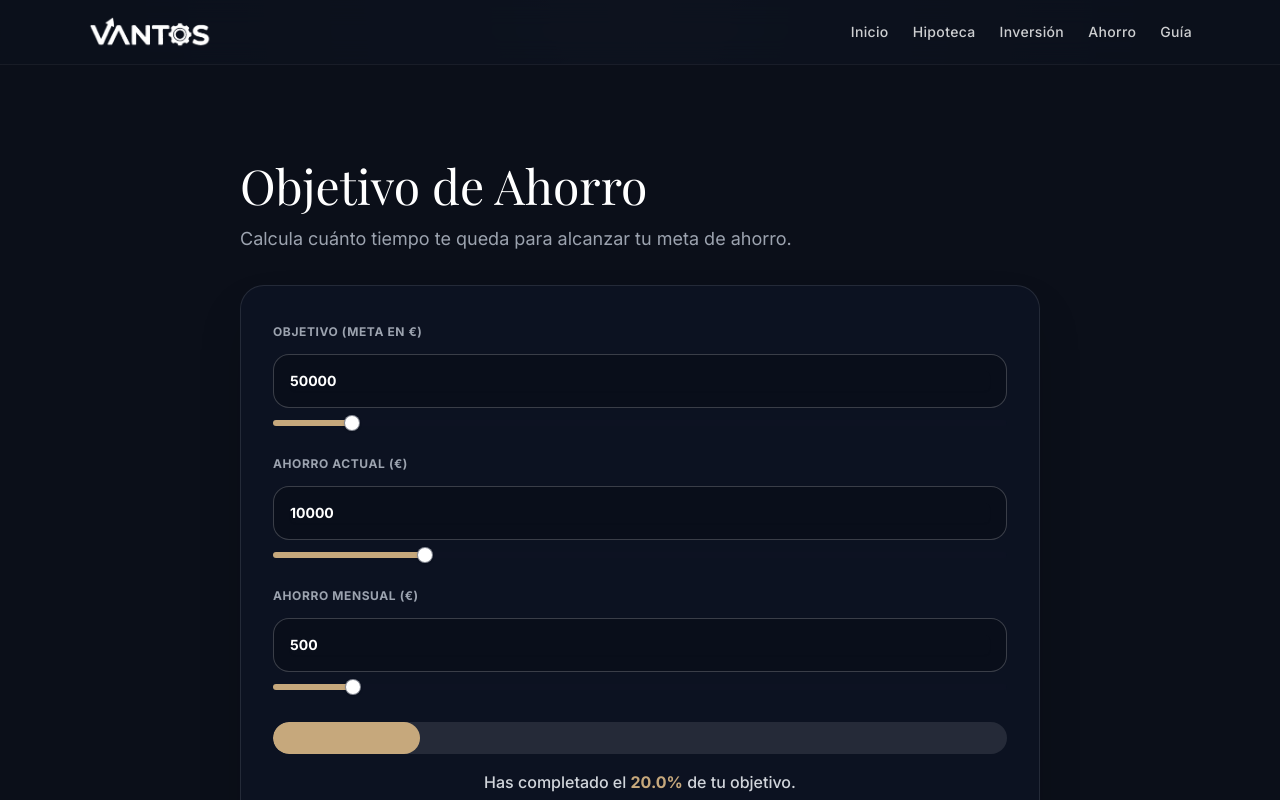
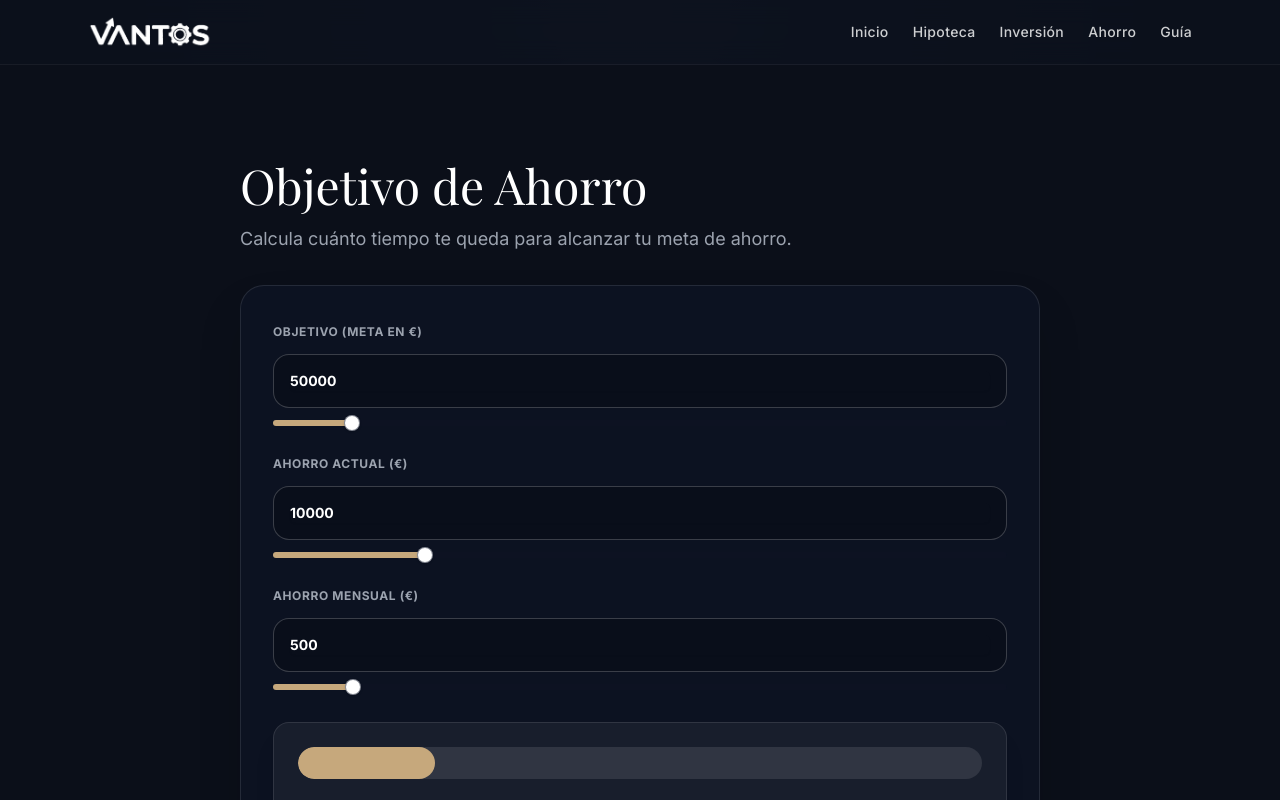
Before and after one commit to bombardeenLaUA/Vantos, a Next.js app: page /herramientas/ahorro in a window 1280 px wide. Shown: the top 800 px of the page. Built offline with nearby package versions, Linux system fonts and the light colour scheme; a web font is replaced by a local one.

Commit message:
ultimos cambios en la interfaz

```diff
--- a/app/globals.css
+++ b/app/globals.css
@@ -2,13 +2,12 @@
 @tailwind components;
 @tailwind utilities;
 
-html {
+html,
+body {
   height: 100%;
-  min-height: 100%;
 }
 
 body {
-  height: 100%;
   min-height: 100%;
   background: radial-gradient(circle at 50% 0%, #1a2035 0%, #0B0F19 100%);
   background-attachment: fixed;
--- a/app/herramientas/ahorro/page.tsx
+++ b/app/herramientas/ahorro/page.tsx
@@ -41,7 +41,7 @@ export default function AhorroToolPage() {
     }).format(val);
 
   return (
-    <div className="min-h-screen bg-vantos-dark pt-24 pb-12 px-4 sm:px-6">
+    <div className="flex-1 bg-vantos-dark pt-24 pb-12 px-4 sm:px-6">
       <div className="max-w-[800px] mx-auto">
         <h1 className="font-serif text-4xl lg:text-5xl text-white mb-4 leading-tight">
           Objetivo de Ahorro
@@ -121,8 +121,8 @@ export default function AhorroToolPage() {
               </div>
             </div>
 
-            {/* Barra de Progreso Premium */}
-            <div className="space-y-4">
+            {/* Barra de Progreso Premium - Card */}
+            <div className="bg-white/5 border border-white/10 rounded-2xl p-6 shadow-xl space-y-4">
               <div
                 className="h-8 rounded-full bg-white/10 overflow-hidden"
                 role="progressbar"
@@ -144,9 +144,9 @@ export default function AhorroToolPage() {
               </p>
             </div>
 
-            {/* Resultado: Tiempo restante */}
+            {/* Resultado: Tiempo restante - Card */}
             {tiempoRestante !== null && (
-              <div className="bg-white/5 border border-white/10 rounded-2xl p-6 text-center">
+              <div className="bg-white/5 border border-white/10 rounded-2xl p-6 shadow-xl text-center">
                 <p className="text-gray-400 text-sm font-medium uppercase tracking-wider mb-2">
                   Tiempo restante estimado
                 </p>
--- a/app/herramientas/hipoteca/page.tsx
+++ b/app/herramientas/hipoteca/page.tsx
@@ -12,7 +12,7 @@ export const metadata: Metadata = {
 
 export default function HipotecaToolPage() {
   return (
-    <div className="min-h-screen bg-vantos-dark pt-24 pb-12 px-4 sm:px-6">
+    <div className="flex-1 bg-vantos-dark pt-24 pb-12 px-4 sm:px-6">
       <div className="max-w-[1600px] mx-auto">
         <h1 className="font-serif text-4xl lg:text-5xl text-white mb-4 leading-tight">
           Simulador de Estrategia Hipotecaria
--- a/app/herramientas/inversion/page.tsx
+++ b/app/herramientas/inversion/page.tsx
@@ -43,7 +43,7 @@ export default function InversionToolPage() {
     }).format(val);
 
   return (
-    <div className="min-h-screen bg-vantos-dark pt-24 pb-12 px-4 sm:px-6">
+    <div className="flex-1 bg-vantos-dark pt-24 pb-12 px-4 sm:px-6">
       <div className="max-w-[1200px] mx-auto">
         <h1 className="font-serif text-4xl lg:text-5xl text-white mb-4 leading-tight">
           Proyección de Inversión
@@ -150,7 +150,7 @@ export default function InversionToolPage() {
             <div className="lg:col-span-8 space-y-6">
               {/* KPIs */}
               <div className="grid sm:grid-cols-2 gap-4">
-                <div className="bg-white/5 border border-white/10 rounded-2xl p-6">
+                <div className="bg-white/5 border border-white/10 rounded-2xl p-6 shadow-xl">
                   <p className="text-gray-400 text-sm font-medium uppercase tracking-wider mb-1">
                     Capital Final
                   </p>
@@ -158,7 +158,7 @@ export default function InversionToolPage() {
                     {formatMoney(capitalFinal)}
                   </p>
                 </div>
-                <div className="bg-white/5 border border-white/10 rounded-2xl p-6">
+                <div className="bg-white/5 border border-white/10 rounded-2xl p-6 shadow-xl">
                   <p className="text-gray-400 text-sm font-medium uppercase tracking-wider mb-1">
                     Total Intereses Generados
                   </p>
@@ -169,7 +169,7 @@ export default function InversionToolPage() {
               </div>
 
               {/* Gráfico */}
-              <div className="bg-white/5 border border-white/10 rounded-2xl p-6">
+              <div className="bg-white/5 border border-white/10 rounded-2xl p-6 shadow-xl">
                 <h3 className="font-bold text-slate-100 mb-4">Evolución del Capital</h3>
                 {chartData.length > 0 && (
                   <LuxuryAreaChart
```
